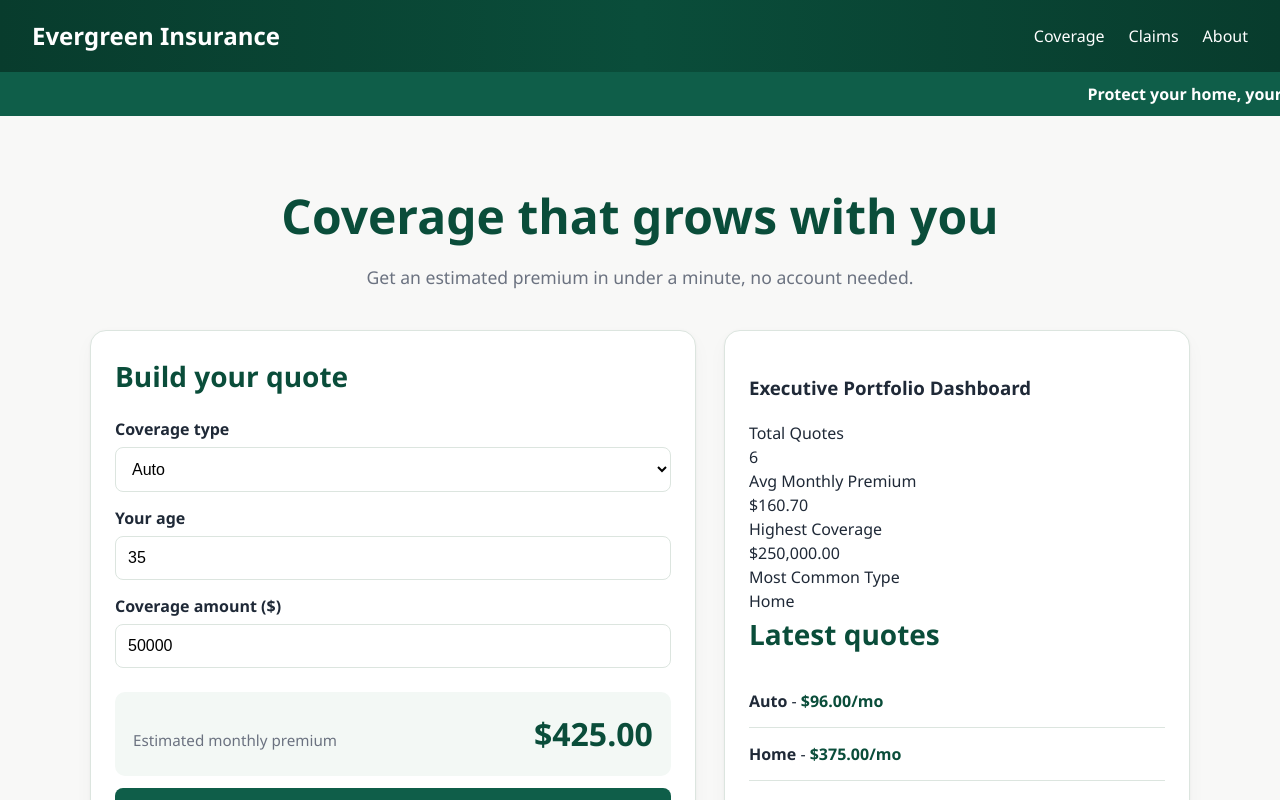
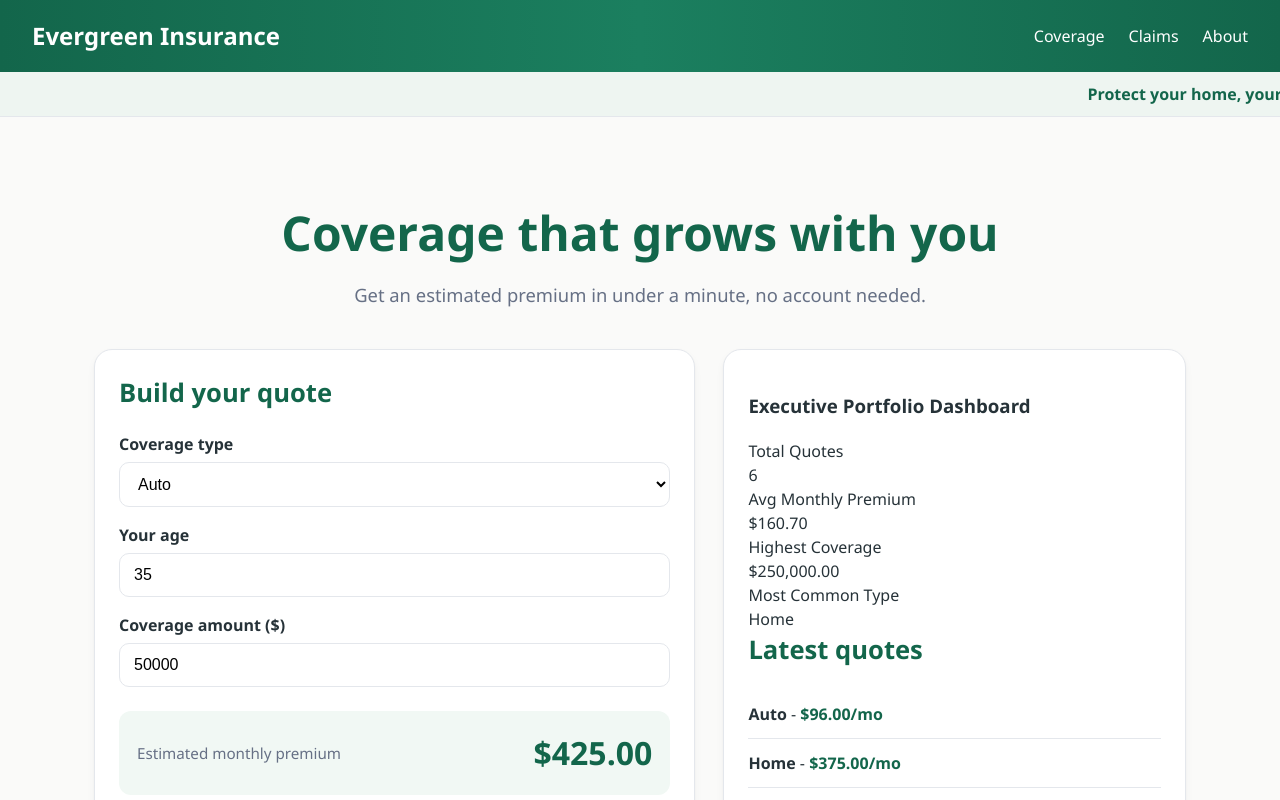
Before and after one commit to asc1-student09/evergreen-quote-react-delivery, a React (Vite) app: page / in a window 1280 px wide. Shown: the top 800 px of the page. Built offline with nearby package versions, Linux system fonts and the light colour scheme; the HTML template or start-up script is replaced by a standard one.

Commit message:
changed appearance

```diff
--- a/src/index.css
+++ b/src/index.css
@@ -1,19 +1,19 @@
 :root {
-  /* Evergreen Insurance Theme */
+  /* Light Evergreen Theme */
 
-  --primary: #0f5e49;
-  --primary-dark: #0a4d3a;
+  --primary: #1b7f5f;
+  --primary-dark: #13664b;
 
-  --text: #1f2937;
-  --muted: #6b7280;
+  --text: #263238;
+  --muted: #667085;
 
   --surface: #ffffff;
-  --page-bg: #f8f8f7;
+  --page-bg: #fafaf9;
 
-  --border: #dce5df;
+  --border: #e4e7ec;
 
-  --sage: #e9f2ed;
-  --mint: #f3f8f5;
+  --sage: #eef5f1;
+  --mint: #f7fbf8;
 
   --form-padding: 24px;
 }
@@ -39,9 +39,9 @@ body {
 
   background: linear-gradient(
     90deg,
-    #083c2d 0%,
-    #0a4d3a 50%,
-    #083c2d 100%
+    #13664b 0%,
+    #1b7f5f 50%,
+    #13664b 100%
   );
 
   color: white;
@@ -64,19 +64,19 @@ body {
   opacity: 0.85;
 }
 
-/* Main Layout */
+/* Page Layout */
 
 .page {
   max-width: 1140px;
   margin: 0 auto;
-  padding: 32px 20px 60px;
+  padding: 40px 24px 60px;
 }
 
 /* Hero */
 
 .hero {
   text-align: center;
-  padding: 32px 16px 40px;
+  padding: 40px 16px;
 }
 
 .hero h1 {
@@ -88,11 +88,11 @@ body {
 
 .hero p {
   color: var(--muted);
-  font-size: 1.1rem;
+  font-size: 1.15rem;
   margin: 0;
 }
 
-/* Quote Section */
+/* Form + Sidebar Layout */
 
 .quote-form-section {
   display: grid;
@@ -107,12 +107,12 @@ body {
 .recent-quotes {
   background: var(--surface);
   border: 1px solid var(--border);
-  border-radius: 16px;
+  border-radius: 18px;
   padding: var(--form-padding);
 
   box-shadow:
-    0 1px 3px rgba(0, 0, 0, 0.05),
-    0 8px 20px rgba(0, 0, 0, 0.03);
+    0 1px 2px rgba(16, 24, 40, 0.04),
+    0 4px 8px rgba(16, 24, 40, 0.04);
 }
 
 .quote-form h2,
@@ -120,25 +120,26 @@ body {
   margin-top: 0;
   margin-bottom: 20px;
   color: var(--primary-dark);
-  font-size: 1.75rem;
+  font-size: 1.6rem;
 }
 
-/* Form */
+/* Form Fields */
 
 .quote-form label {
   display: block;
-  margin: 14px 0 6px;
+  margin: 16px 0 6px;
   font-weight: 600;
 }
 
 .quote-form select,
 .quote-form input {
   width: 100%;
-  padding: 12px;
+  padding: 12px 14px;
   border: 1px solid var(--border);
-  border-radius: 8px;
+  border-radius: 10px;
   font-size: 1rem;
   background: white;
+  transition: all 0.2s ease;
 }
 
 .quote-form select:focus,
@@ -146,22 +147,22 @@ body {
   outline: none;
   border-color: var(--primary);
 
-  box-shadow: 0 0 0 3px rgba(15, 94, 73, 0.15);
+  box-shadow:
+    0 0 0 3px rgba(27, 127, 95, 0.12);
 }
 
-/* Premium Estimate */
+/* Estimate Box */
 
 .estimate {
   display: flex;
-  align-items: baseline;
   justify-content: space-between;
+  align-items: center;
 
   margin: 24px 0 12px;
   padding: 18px;
 
-  background: var(--mint);
-
-  border-radius: 10px;
+  background: #f1f8f4;
+  border-radius: 12px;
 }
 
 .estimate-label {
@@ -175,7 +176,7 @@ body {
   color: var(--primary-dark);
 }
 
-/* Validation Messages */
+/* Messages */
 
 .message {
   min-height: 1.2em;
@@ -185,19 +186,24 @@ body {
 }
 
 .message.success {
-  color: #1b7f43;
+  color: #157347;
 }
 
-/* Button */
+/* Buttons */
 
 .primary-btn {
   width: 100%;
   padding: 14px;
 
   border: none;
-  border-radius: 8px;
+  border-radius: 10px;
 
-  background: var(--primary);
+  background: linear-gradient(
+    90deg,
+    #1b7f5f,
+    #248b69
+  );
+
   color: white;
 
   font-size: 1rem;
@@ -205,13 +211,11 @@ body {
 
   cursor: pointer;
 
-  transition:
-    background 0.2s ease,
-    transform 0.15s ease;
+  transition: all 0.2s ease;
 }
 
 .primary-btn:hover {
-  background: var(--primary-dark);
+  background: #13664b;
   transform: translateY(-1px);
 }
 
@@ -224,7 +228,7 @@ body {
 }
 
 .recent-list li {
-  padding: 14px 0;
+  padding: 12px 0;
   border-bottom: 1px solid var(--border);
 }
 
@@ -239,7 +243,7 @@ body {
 
 .recent-list .quote-premium {
   color: var(--primary-dark);
-  font-weight: 600;
+  font-weight: 700;
 }
 
 /* Footer */
@@ -257,12 +261,14 @@ body {
   width: 100%;
   overflow: hidden;
 
-  background: var(--primary);
+  background: #eef5f1;
+  border-bottom: 1px solid var(--border);
 
-  color: white;
+  color: var(--primary-dark);
   font-weight: 600;
 
   padding: 10px 0;
+
   white-space: nowrap;
 }
 
@@ -295,7 +301,7 @@ body {
 
   .site-header {
     flex-direction: column;
-    gap: 12px;
+    gap: 10px;
     text-align: center;
   }
 
```
